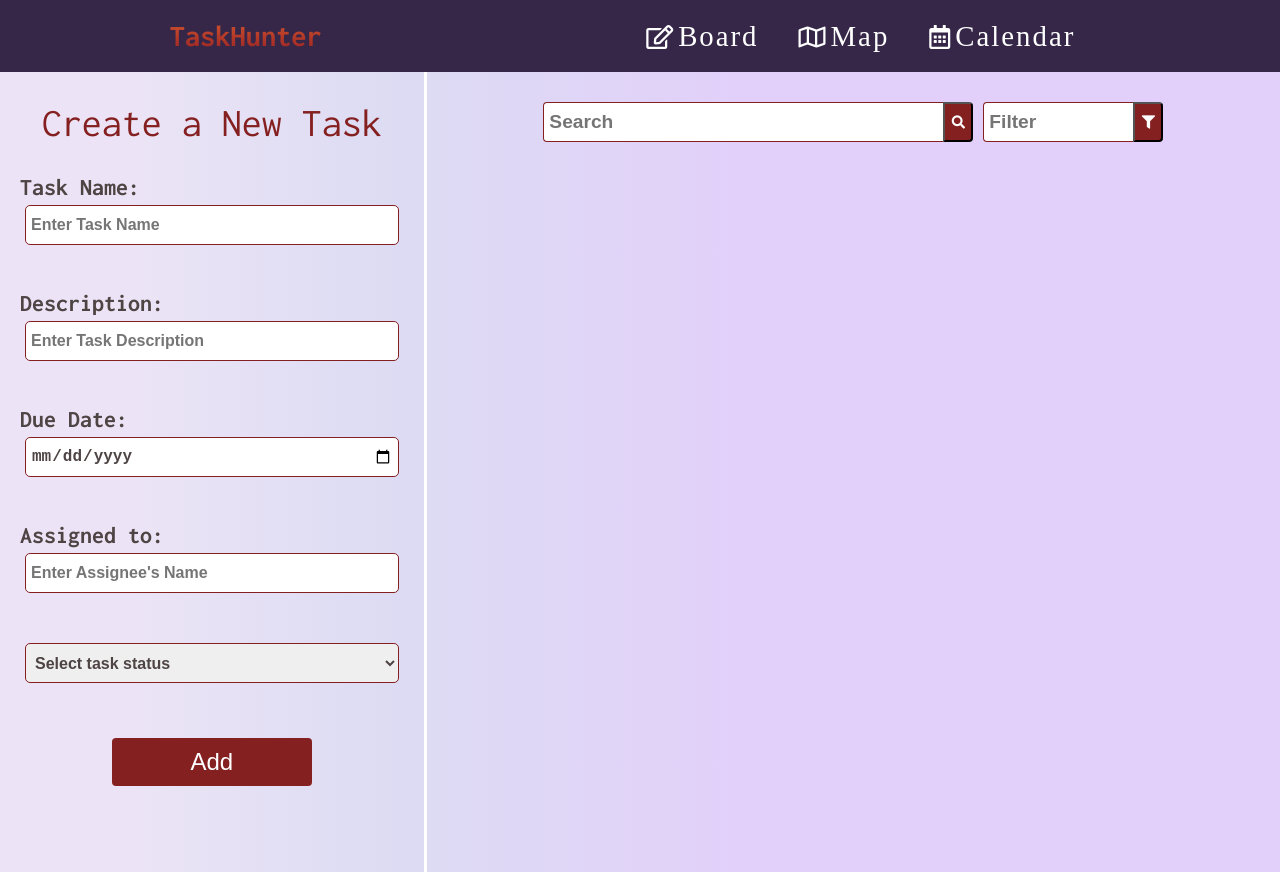
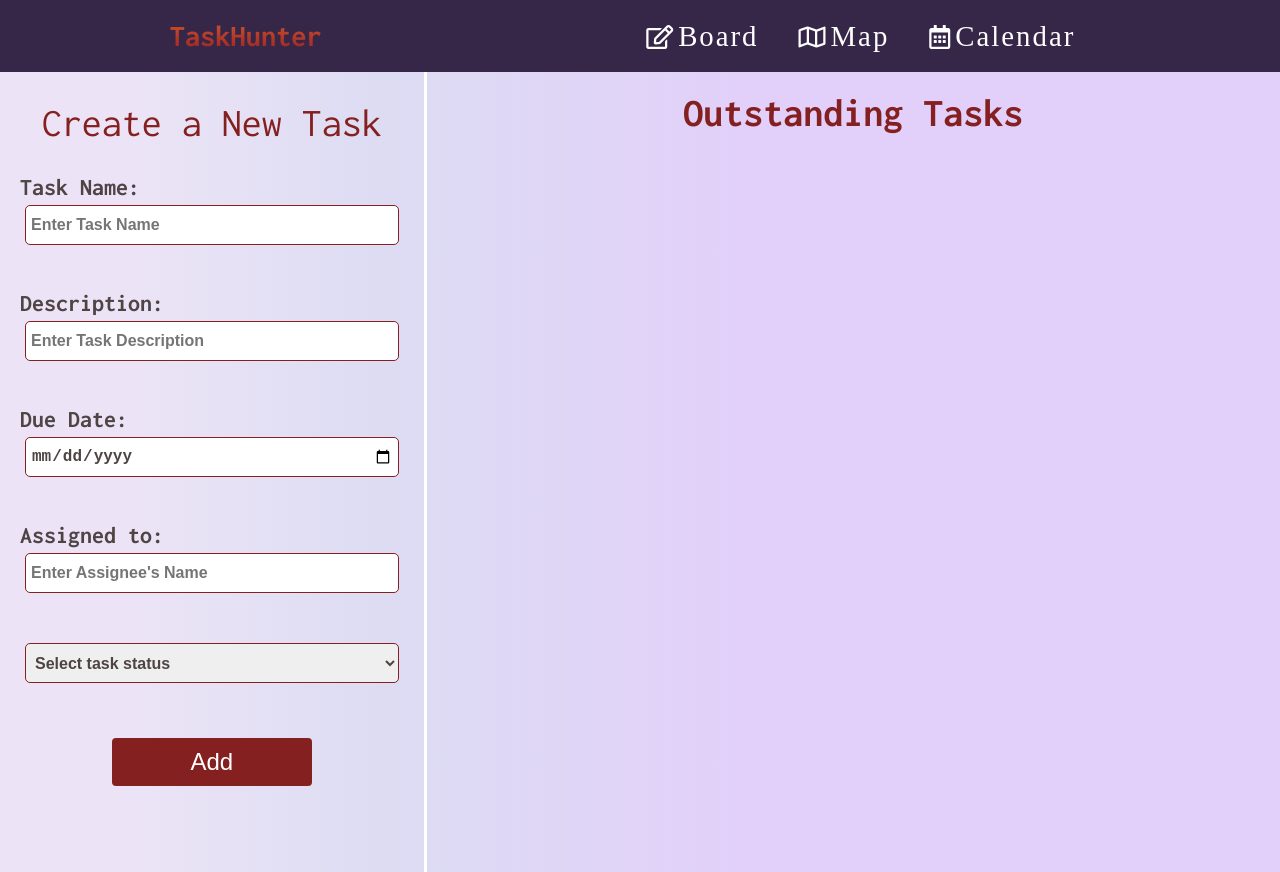
Before and after one commit to I-A11/Task-Hunter, a plain HTML site: page index.html in a window 1280 px wide. Drawn offline with Linux system fonts and the light colour scheme.

Commit message:
adding new heading

```diff
--- a/index.html
+++ b/index.html
@@ -33,7 +33,7 @@
         <div class="nav-links">
           <ul class="links">
             <li>
-              <a href="">
+              <a href="index.html">
                 <i class="far fa-edit"><span class="links-a">Board</span></i>
               </a>
             </li>
@@ -119,24 +119,7 @@
         </form>
       </div>
       <div class="task-board">
-        <div class="search-container">
-          <input
-            type="text"
-            name="search"
-            id="search"
-            placeholder="Search"
-          /><button class="btn-search" type="submit">
-            <i class="fas fa-search"></i>
-          </button>
-          <input
-            type="text"
-            name="filter"
-            id="filter"
-            placeholder="Filter"
-          /><button class="btn-filter" type="submit">
-            <i class="fas fa-filter"></i>
-          </button>
-        </div>
+        <h1>Outstanding Tasks</h1>
         <div class="cards-container" id="task-list"></div>
       </div>
     </section>
--- a/js/taskManger.js
+++ b/js/taskManger.js
@@ -13,7 +13,7 @@ const createTaskHtml = (id, name, description, dueDate, assigned, status) => {
                 <button class= "done-button completed">
                   <i class="fas fa-check done-button"></i>
                 </button>
-                <button class="edit edit-button" ><i class="fas fa-pen"></i></button>
+
                 <button class="delete"><i class="fas fa-trash delete-button"></i></button>
               </span>
             </div>
--- a/style.css
+++ b/style.css
@@ -166,53 +166,12 @@ select {
 .task-board {
   display: grid;
 }
-.search-container {
-  display: flex;
-  height: 40px;
-  justify-content: center;
-  margin-top: 30px;
+.task-board h1 {
+  color: #852020;
+  text-align: center;
+  font-size: 2.5rem;
+  margin-top: 20px;
 }
-
-#search {
-  width: 400px;
-  border-bottom-left-radius: 4px;
-  border-top-left-radius: 4px;
-  border: #852020 1px solid;
-  border-right-style: none;
-  font-size: 1.2rem;
-  font-weight: 700;
-  background: #fff;
-}
-
-#filter {
-  width: 150px;
-  border-bottom-left-radius: 4px;
-  border-top-left-radius: 4px;
-  border: #852020 1px solid;
-  border-right-style: none;
-  font-size: 1.2rem;
-  font-weight: 700;
-  margin-left: 10px;
-}
-
-#filter,
-#search:focus {
-  outline: none;
-}
-
-.btn-search,
-.btn-filter {
-  background: #852020;
-  color: #fff;
-  width: 30px;
-  border-bottom-right-radius: 4px;
-  border-top-right-radius: 4px;
-}
-
-.search-container input {
-  padding-left: 5px;
-}
-
 .cards-container {
   margin: 50px 0;
   display: grid;
@@ -232,6 +191,7 @@ select {
 .card h1 {
   font-size: 1.7rem;
   padding: 5px;
+  color: #852020;
 }
 
 .card p {
@@ -248,7 +208,6 @@ select {
 }
 
 .completed,
-.edit,
 .delete {
   background: transparent;
   border: none;
@@ -260,10 +219,6 @@ select {
   font-size: 1.2rem;
 }
 
-.edit {
-  color: #1c1cbb;
-  font-size: 1.1rem;
-}
 .delete {
   color: #a51818;
   font-size: 1.1rem;
```
Also changed, not shown: js/app.js (+0 -11 lines).
